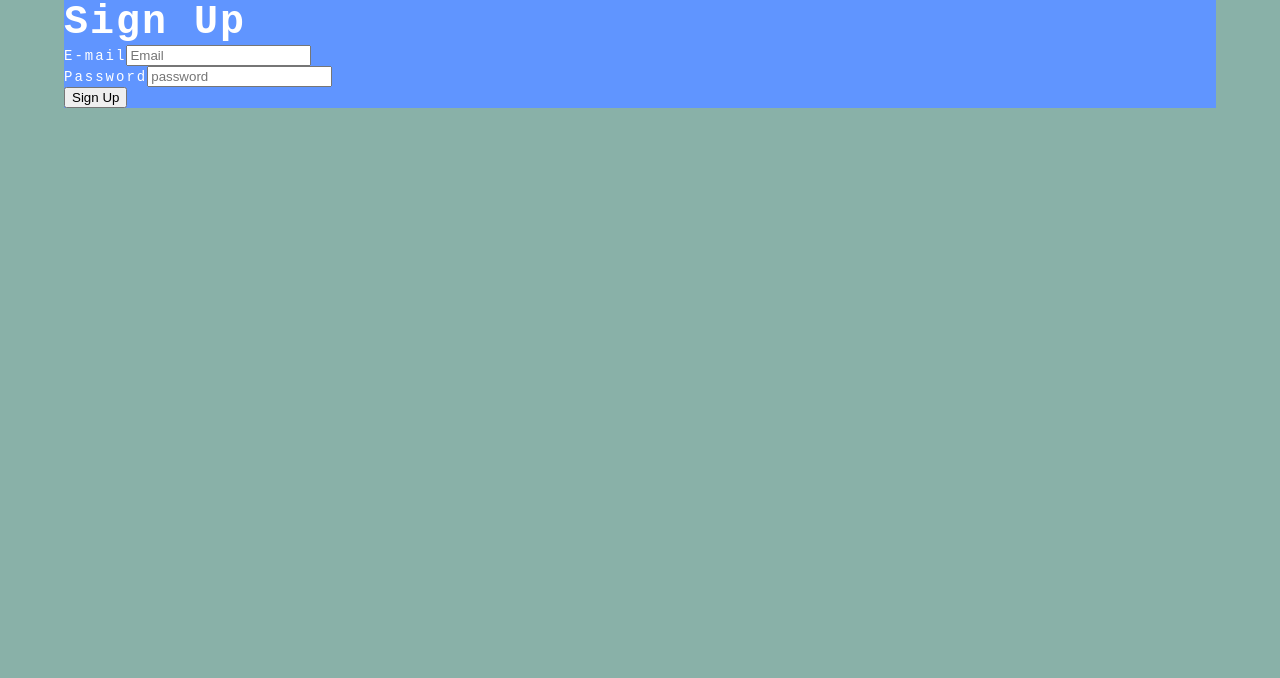
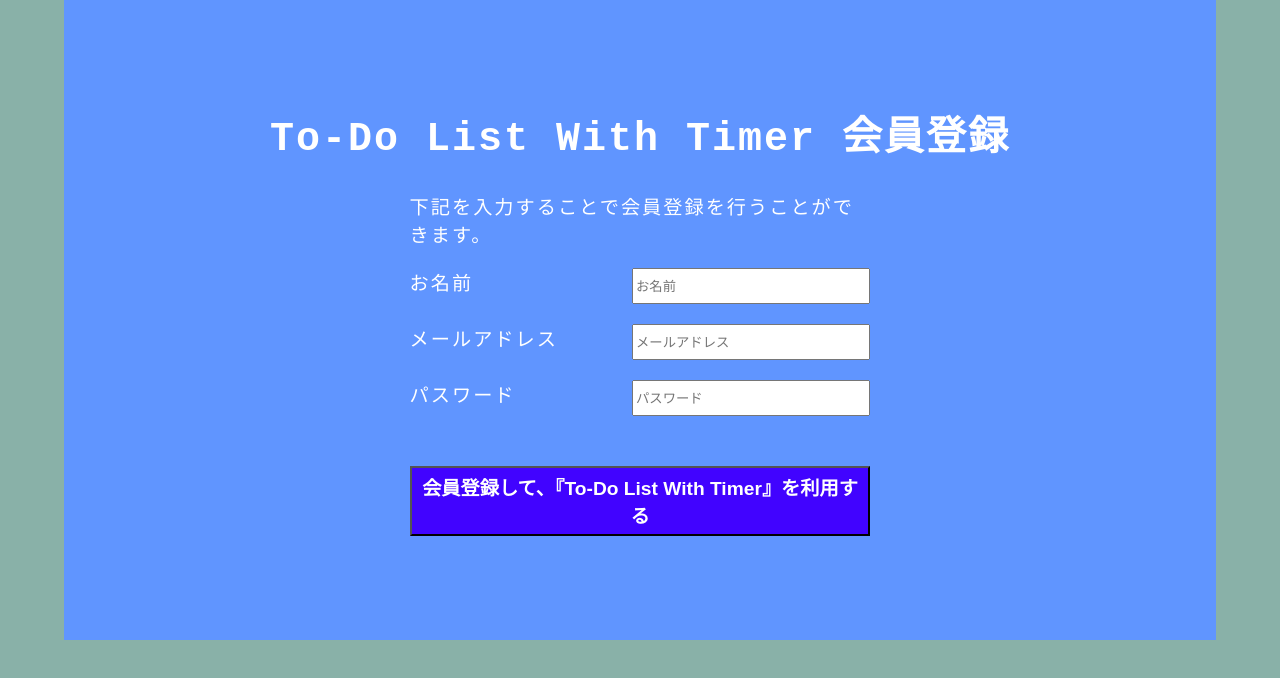
Before and after one commit to masato5579/TodoApp, a React (Create React App) app: page /signup in a window 1280 px wide. Shown: the top 678 px of the page. Built offline with nearby package versions, Linux system fonts and the light colour scheme; no server answers.

Commit message:
スタイル追加

```diff
--- a/src/pages/Login.js
+++ b/src/pages/Login.js
@@ -2,6 +2,8 @@ import React, { useContext, useState } from 'react'
 import { Redirect } from 'react-router-dom'
 
 import firebase from '../config/firebase'
+
+import styled from 'styled-components'
 
 import 'firebase/auth'
 import { AuthContext } from '../AuthService'
@@ -18,6 +20,7 @@ const Login = ({ history }) => {
             })
             .catch(err => {
                 console.log(err)
+                alert('メールアドレスまたはパスワードが間違っています')
             })
 
     }
@@ -31,36 +34,81 @@ const Login = ({ history }) => {
 
     return (
         <>
-            <h1>Login</h1>
+            <LOGIN>
+                <h1>To-Do List With Timer ログイン画面</h1>
                 <form onSubmit={handleSubmit}>
-                <div>
-                    <label htmlFor='email'>Email</label>
+                    <p>下記を入力するとログインすることができます。</p>
+                    <div class="inputs">
+                        <label htmlFor='email'>メールアドレス</label>
                         <input
                             type='email'
                             id='email'
                             name='email'
-                        placeholder='Email'
+                            placeholder='メールアドレス'
                             onChange={(e) => {
                                 setEmail(e.target.value)
                             }}
                         />
                     </div>
-                <div>
-                    <label htmlFor='password'>Password</label>
+                    <div class="inputs">
+                        <label htmlFor='password'>パスワード</label>
                         <input
                             type='password'
                             id='password'
                             name='password'
-                        placeholder='password'
+                            placeholder='パスワード'
                             onChange={(e) => {
                                 setPassword(e.target.value)
                             }}
                         />
                     </div>
-                <button type='submit'>Login</button>
+                    <BUTTON>
+                        <button type='submit'>ログイン</button>
+                    </BUTTON>
                 </form>
+                <NOLOGIN href="/signup">アカウントをお持ちでない方はこちら</NOLOGIN>
+            </LOGIN>
         </>
     )
 }
 
 export default Login
+
+
+const LOGIN = styled.section`
+    display:flex;
+    justify-content:center;
+    align-items:center;
+    flex-direction:column;
+    height:80vh;
+    font-size:1.2rem;
+    form{
+        width:40%;
+        margin-top:30px;
+        .inputs{
+            display:flex;
+            justify-content:space-between;
+            margin-top:20px;
+            input{
+                width:50%;
+                height:30px;
+            }
+        }
+    }
+`
+
+const BUTTON = styled.div`
+    text-align:center;
+    margin-top:50px;
+    button{
+        font-size:1.2rem;
+        padding:5px 10px;
+        color:#fff;
+        background-color:#4103ff;
+        font-weight:bold;
+    }
+`
+
+const NOLOGIN = styled.a`
+    margin-top:30px;
+`
--- a/src/pages/Rooms/List.js
+++ b/src/pages/Rooms/List.js
@@ -6,12 +6,14 @@ import styled from 'styled-components'
 
 
 const List = ({ todos, changeIsDone, deleteTodo }) => {
+
+
     return (
         <>
             <LISTSECTION>
                 <TITLE>LIST</TITLE>
                 <LIST>
-                    <ul>
+                    <ul id='listUl'>
                         {
                             todos.map((todo) => {
                                 return (
@@ -41,6 +43,10 @@ const LIST = styled.section`
     border-radius:10px;
     max-height:620px;
     overflow:scroll;
+    #nolist{
+        text-align: center;
+        font-size:1.2rem;
+    }
 `
 
 
--- a/src/pages/Rooms/Room.js
+++ b/src/pages/Rooms/Room.js
@@ -1,12 +1,13 @@
-import React, { useState } from 'react'
-
-
+import React, { useState, useContext } from 'react'
+import firebase from '../../config/firebase'
 import Form from './Form'
 import List from './List'
 
 import { nanoid } from 'nanoid'
 
 import styled from 'styled-components'
+
+import { AuthContext } from '../../AuthService'
 
 
 const Room = () => {
@@ -62,11 +63,17 @@ const Room = () => {
         setTodos(todos.filter((todo) => todo.id === id))
     }
 
+    const user = useContext(AuthContext)
+
 
     return (
         <>
             <WRAP>
                 <TITLE>『To-Do List With Timer』</TITLE>
+                <p>{user.displayName}さん、こんにちは</p>
+                <LOGOUT>
+                    <button onClick={() => firebase.auth().signOut()}>ログアウトする</button>
+                </LOGOUT>
                 <FLEX>
                     <Form addTodos={addTodos} allDeleteTodo={allDeleteTodo} />
                     <List todos={todos} changeIsDone={changeIsDone} deleteTodo={deleteTodo} />
@@ -93,5 +100,16 @@ const FLEX = styled.div`
 
 const TITLE = styled.h1`
     text-align:center;
-    margin:0 0 60px;
 `
+
+const LOGOUT = styled.div`
+    text-align:right;
+    width:90%;
+    margin:0 auto;
+    button{
+        font-size:1rem;
+        color:#fff;
+        background-color:#4103ff;
+        padding:5px 10px;
+    }
+`
--- a/src/pages/SignUp.js
+++ b/src/pages/SignUp.js
@@ -1,22 +1,29 @@
 import React, { useState } from 'react'
 import firebase from '../config/firebase'
+
+import styled from 'styled-components'
 
 const SignUp = ({ history }) => {
 
     const [email, setEmail] = useState('')
     const [password, setPassword] = useState('')
+    const [name, setName] = useState('')
 
 
     const handleSubmit = (e) => {
         e.preventDefault()
         firebase.auth().createUserWithEmailAndPassword(email, password)
 
-            .then(() => {
+            .then(({ user }) => {
+                user.updateProfile({
+                    displayName: name
+                })
                 history.push('/')
             })
 
             .catch(err => {
                 console.log(err)
+                alert('有効なメールアドレスまたはパスワードではありません。')
             })
     }
 
@@ -24,37 +31,89 @@ const SignUp = ({ history }) => {
 
     return (
         <>
-            <h1>Sign Up</h1>
+            <SIGNUP>
+                <h1>To-Do List With Timer  会員登録</h1>
                 <form form onSubmit={handleSubmit}>
-                <div>
-                    <label htmlFor='email'>E-mail</label>
+                    <p>下記を入力することで会員登録を行うことができます。</p>
+                    <div class="inputs">
+                        <label htmlFor='name'>お名前</label>
+                        <input
+                            name='name'
+                            type=''
+                            id='name'
+                            placeholder='お名前'
+                            onChange={(e) => {
+                                setName(e.target.value)
+                            }}
+                        />
+                    </div>
+                    <div class="inputs">
+                        <label htmlFor='email'>メールアドレス</label>
                         <input
                             name='email'
                             type='email'
                             id='email'
-                        placeholder='Email'
+                            placeholder='メールアドレス'
                             onChange={(e) => {
                                 setEmail(e.target.value)
                             }}
                         />
                     </div>
-                <div>
-                    <label htmlFor='password'>Password</label>
+                    <div class="inputs">
+                        <label htmlFor='password'>パスワード</label>
                         <input
                             name='password'
                             type='password'
                             id='password'
-                        placeholder='password'
+                            placeholder='パスワード'
                             onChange={(e) => {
                                 setPassword(e.target.value)
                             }}
                         />
                     </div>
-                <button type='submit'>Sign Up</button>
+                    <BUTTON>
+                        <button type='submit'>会員登録して、『To-Do List With Timer』を利用する</button>
+                    </BUTTON>
                 </form>
+            </SIGNUP>
         </>
     )
 
 }
 
 export default SignUp
+
+const SIGNUP = styled.section`
+    display:flex;
+    justify-content:center;
+    align-items:center;
+    flex-direction:column;
+    height:80vh;
+    font-size:1.2rem;
+    form{
+        width:40%;
+        margin-top:30px;
+        .inputs{
+            display:flex;
+            justify-content:space-between;
+            margin-top:20px;
+            input{
+                width:50%;
+                height:30px;
+            }
+        }
+    }
+`
+
+const BUTTON = styled.div`
+    text-align:center;
+    margin-top:50px;
+    button{
+        font-size:1.2rem;
+        padding:5px 10px;
+        color:#fff;
+        background-color:#4103ff;
+        font-weight:bold;
+    }
+
+`
```
Also changed, not shown: 1 other file (tests, documents, lock files or other folders). Lines whose indentation alone changed are shown as unchanged.
